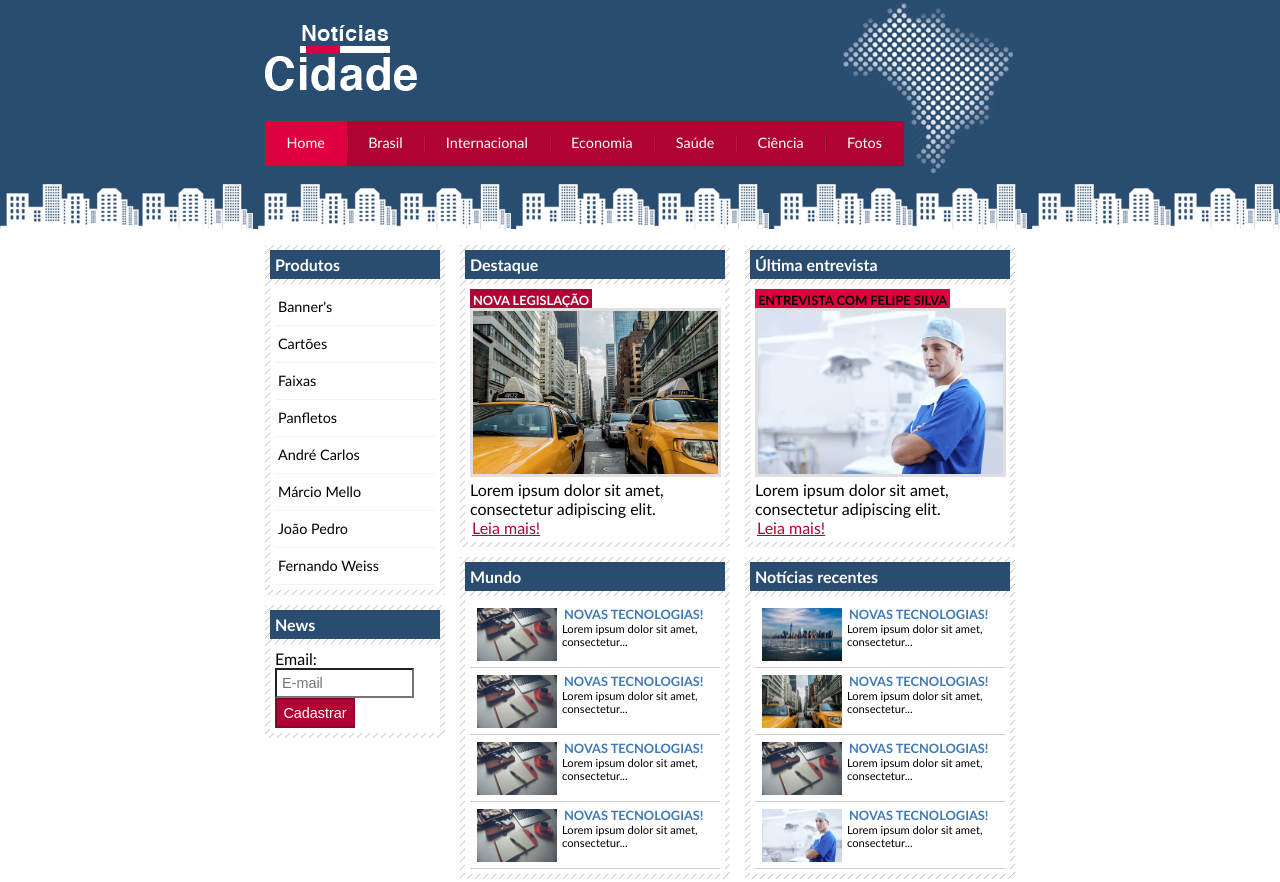
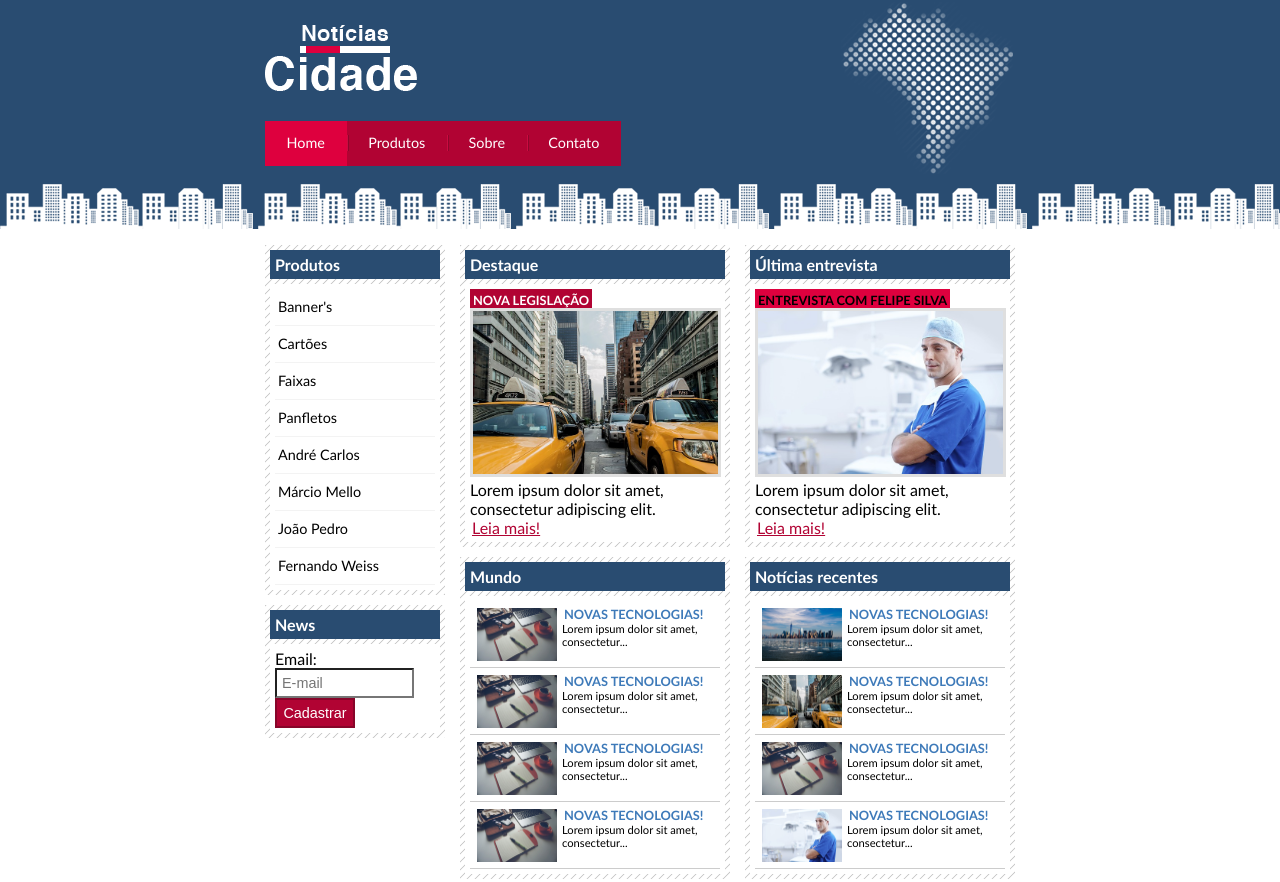
Before and after one commit to LipeFHS/Site-JFL-Fotos, a plain HTML site: page Site JFL Fotos/index.html in a window 1280 px wide. Shown: the top 882 px of the page. Drawn offline with Linux system fonts and the light colour scheme.

Commit message:
Alteração do "Id's"

```diff
--- a/Site JFL Fotos/css/estilo.css
+++ b/Site JFL Fotos/css/estilo.css
@@ -75,9 +75,9 @@ ul {
 }
 
 body.home #navegacao a#home,
-body.brasil #navegacao a#brasil,
-body.internacional #navegacao a#internacional,
-body.fotos #navegacao a#fotos
+body.produtos #navegacao a#produtos,
+body.sobre #navegacao a#sobre,
+body.contato #navegacao a#contato
 {
 	color: #fff;
 	background: #de003e;
--- a/Site JFL Fotos/index.html
+++ b/Site JFL Fotos/index.html
@@ -22,22 +22,13 @@
 						<a id="home" href="index.html">Home</a>
 					</li>
 					<li>
-						<a id="brasil" href="brasil.html">Brasil</a>
+						<a id="produtos" href="brasil.html">Produtos</a>
 					</li>
 					<li>
-						<a id="internacional" href="internacional.html">Internacional</a>
+						<a id="sobre" href="internacional.html">Sobre</a>
 					</li>
 					<li>
-						<a id="economia" href="economia.html">Economia</a>
-					</li>
-					<li>
-						<a id="saude" href="saude.html">Saúde</a>
-					</li>
-					<li>
-						<a id="ciencia" href="ciencia.html">Ciência</a>
-					</li>
-					<li>
-						<a id="fotos" href="fotos.html">Fotos</a>
+						<a id="Contato" href="economia.html">Contato</a>
 					</li>
 				</ul>
 			</div><!-- fim /topo -->
```
